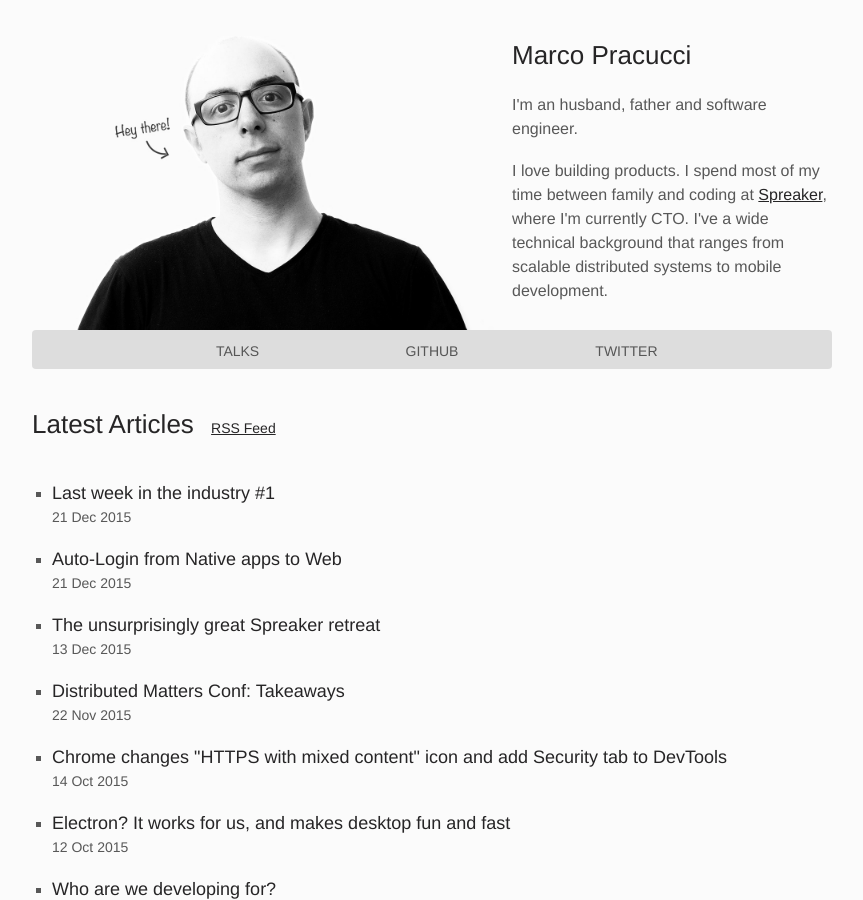
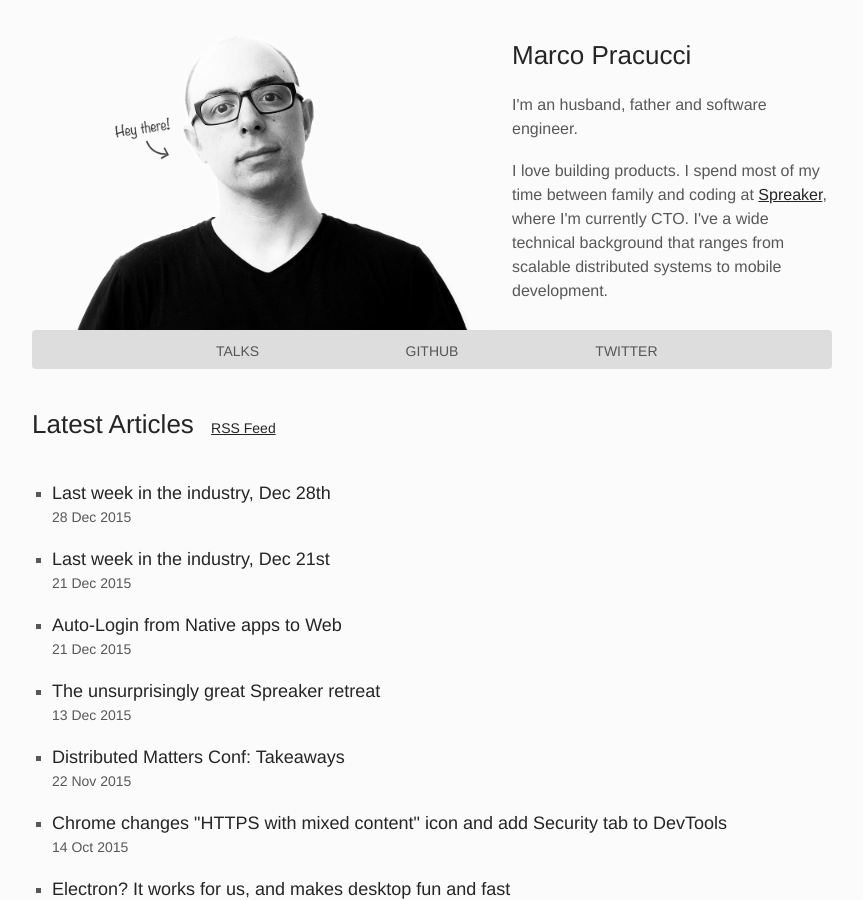
Before and after one commit to pracucci/www-pracucci, a Jekyll site: the page built from index.html, in a window 1280 px wide and 900 px high. Shown: the whole window, without its empty margins (208-1071 px from the left). Built offline with Jekyll 4.4.1, drawn with Linux system fonts in a browser that asks for light colours; the list of posts is cut into pages by our own code; some of the changed lines change nothing that is shown.

Commit message:
New post: last week in the industry

```diff
--- a/_posts/2015-12-21-last-week-in-the-industry.md
+++ b/_posts/2015-12-21-last-week-in-the-industry.md
@@ -1,6 +1,6 @@
 ---
 layout:         post
-title:          "Last week in the industry #1"
+title:          "Last week in the industry, Dec 21st"
 keywords:
 date:           2015-12-21 10:00:00 GMT
 ---
--- /dev/null
+++ b/_posts/2015-12-28-last-week-in-the-industry-dec-28.md
@@ -0,0 +1,24 @@
+---
+layout:         post
+title:          "Last week in the industry, Dec 28th"
+keywords:
+date:           2015-12-28 15:00:00 GMT
+---
+
+
+- [Postgres 9.5 - the Feature Rundown](http://www.craigkerstiens.com/2015/12/27/postgres-9-5-feature-rundown/) - the killer feature of Postgres 9.5 will definitely be the **upsert**, but this major release is not only about it. This article outlines what's new.
+- [An HTTP Status Code to Report Legal Obstacles](https://datatracker.ietf.org/doc/draft-ietf-httpbis-legally-restricted-status/) - The IESG has approved the **451** (Unavailable for Legal Reasons) HTTP Status code.
+- [Sunsetting SHA-1](https://blog.twitter.com/2015/sunsetting-sha-1) - Twitter is supporting the [proposal](https://cabforum.org/pipermail/public/2015-December/006488.html) sent from CloudFlare and Facebook to CA/B forum, asking to create LV certificates, to be able to continue serving SHA-1 HTTPS certificates to old devices.
+- [Why it's harder to forge a SHA-1 certificate than it is to find a SHA-1 collision](https://blog.cloudflare.com/why-its-harder-to-forge-a-sha-1-certificate-than-it-is-to-find-a-sha-1-collision/) - A good article from CloudFlare that explains why it’s harder to forge a SHA-1 certificate than it is to find a SHA-1 collision, following the history of MD5 attacks.
+- [GCC deprecated on Android NDK](https://android.googlesource.com/platform/ndk.git/+/master/CHANGELOG.md) - GCC in the NDK is now deprecated. Everyone should be switching to Clang.
+- [Hackercouch](https://hackercouch.com/) - Couchsurfing for Hackers, by Hackers.
+- [Bitcoin is Unsustainable](http://motherboard.vice.com/read/bitcoin-is-unsustainable) - An ipotesys on electricity power required by a large scale Bitcoin adoption.
+- An opinionable tweet by [@randfish](https://twitter.com/randfish) asserting "*Mobile isn't killing desktop. It's killing all our free time.*"
+![](/images/2015-12-28-mobile-killing-desktop.png)
+
+
+### Video of the week
+
+<iframe src="https://vine.co/v/i7LFh2IFVXp/embed/postcard" width="300" height="300" frameborder="0"></iframe><script src="https://platform.vine.co/static/scripts/embed.js"></script>
+
+I don't know why, but I can't stop laughing at this video.
```
Also changed, not shown: images/2015-12-28-mobile-killing-desktop.png (added).
